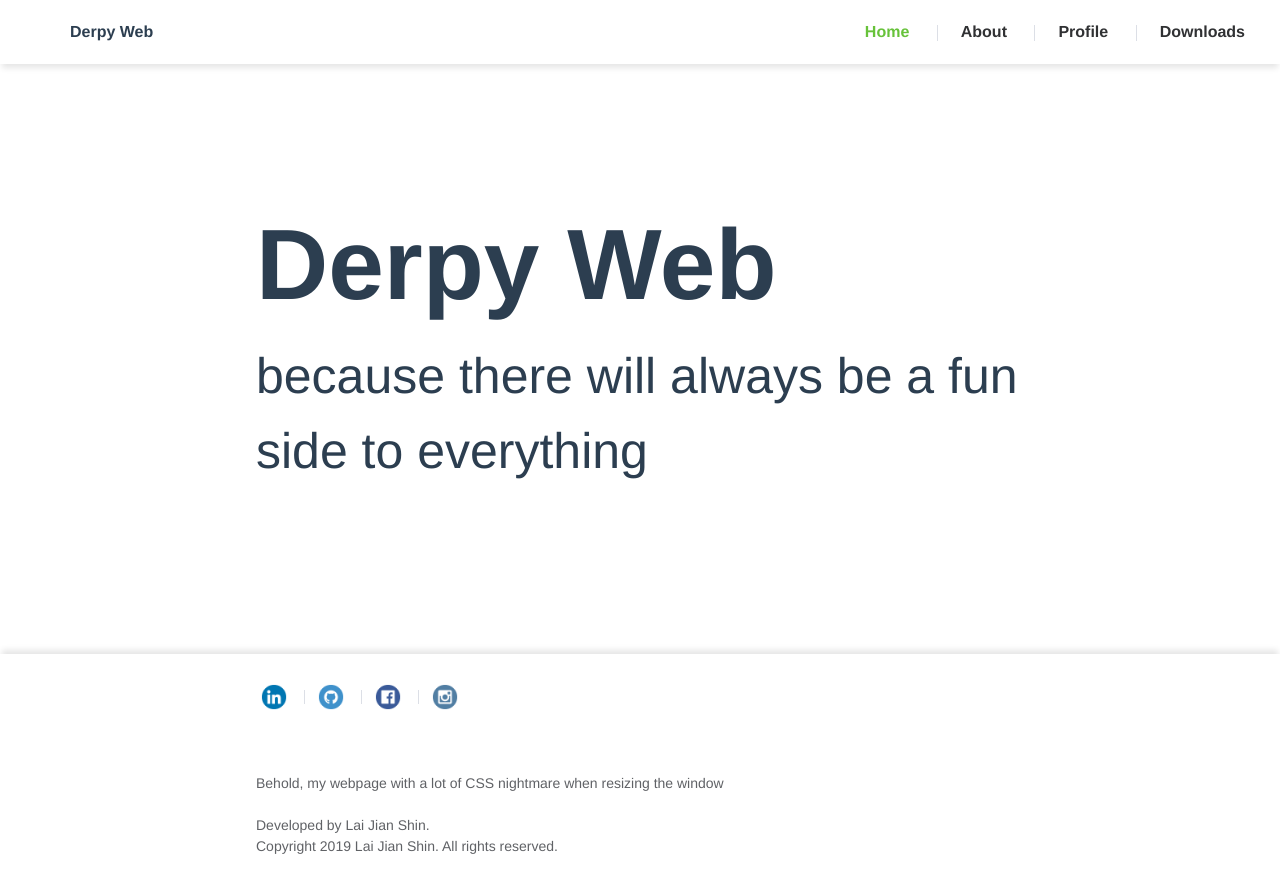
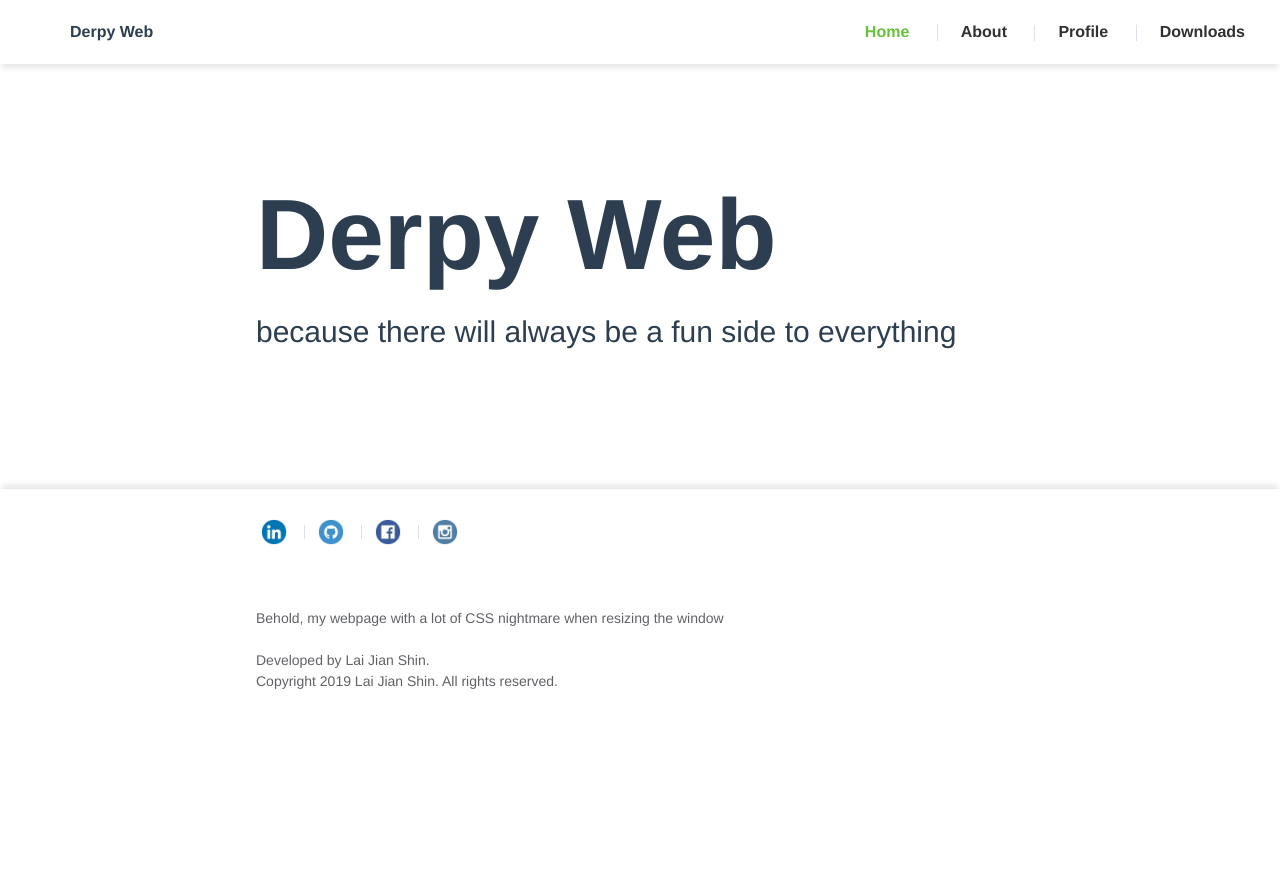
Before and after one commit to AndyPhoenix9879/iris, a Vue app: page / in a window 1280 px wide. After the commit the page ends 800 px from the top, so only its background shows below. Built offline with nearby package versions, Linux system fonts and the light colour scheme.

Commit message:
Home.vue: Some small changes

```diff
--- a/src/views/Home.vue
+++ b/src/views/Home.vue
@@ -39,7 +39,7 @@ export default {
   bottom: 0;
 }
 .Derp {
-  font-size: 50px;
+  font-size: 30px;
 }
 #head {
   font-size: 100px;
```
